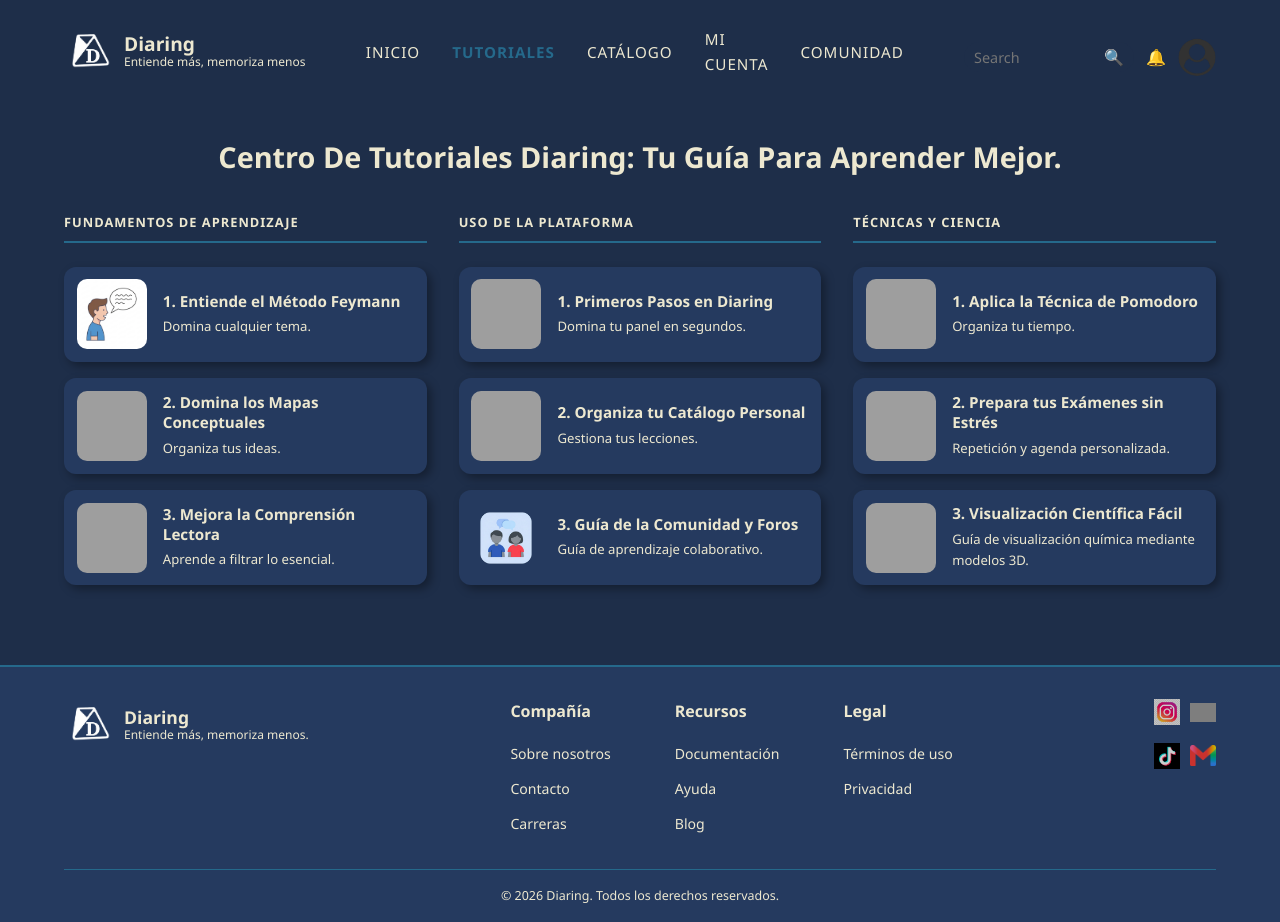
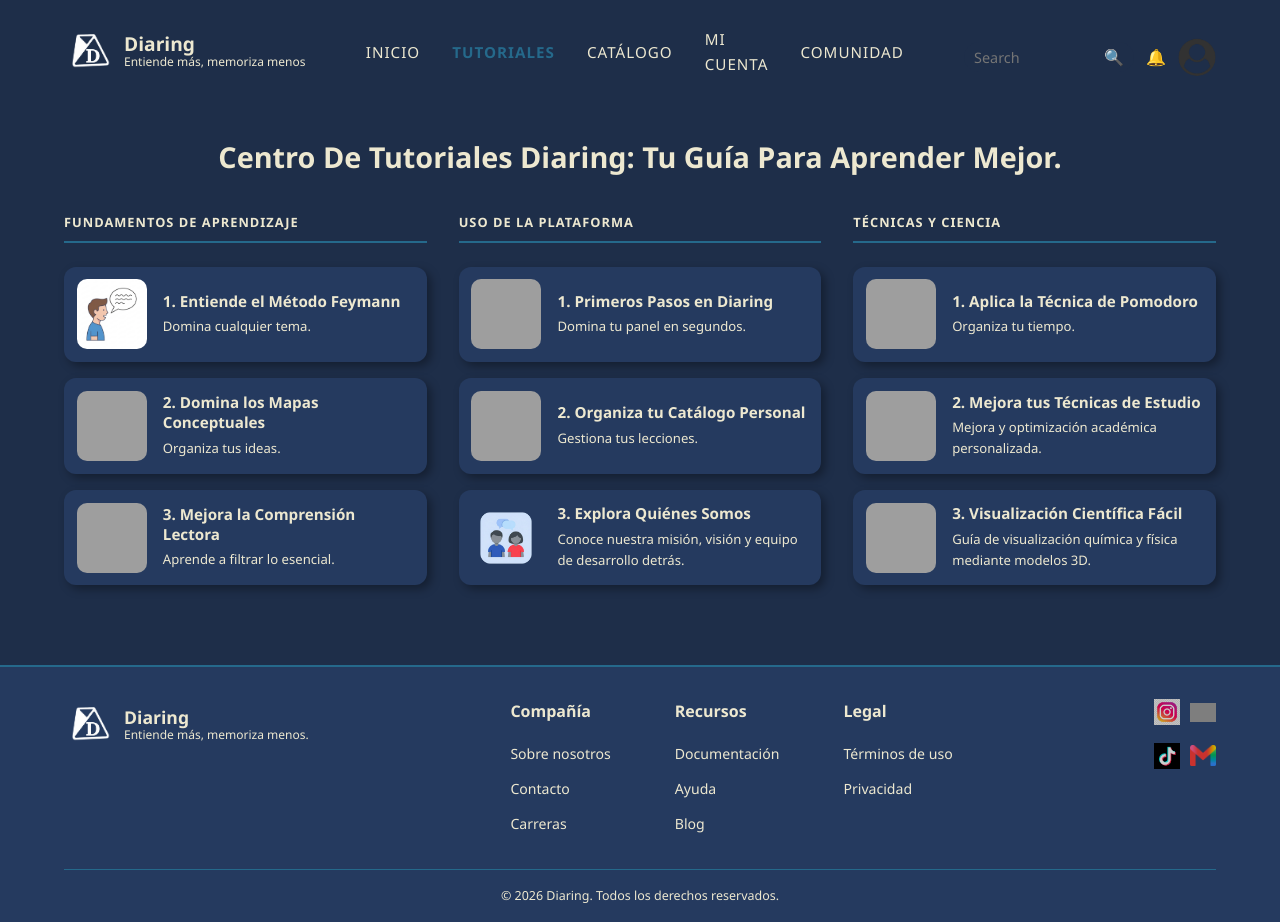
Before and after one commit to Nicolas-m-s/Diaring, a PHP site: page /Tutoriales.html in a window 1280 px wide. Run offline with PHP 8.4, Linux system fonts and the light colour scheme; grey boxes are pictures that could not be loaded.

Commit message:
Depurar comentarios CSS, Modificar apartado Tutoriales, Quitar redundancias Footer

```diff
--- a/Tutoriales.html
+++ b/Tutoriales.html
@@ -42,7 +42,7 @@
 
             <article class="columna">
                 <h2>FUNDAMENTOS DE APRENDIZAJE</h2>
-                <a href="#" class="tarjeta">
+                <a href="https://youtu.be/inZe9kW5djI?si=5TzzeIWEX8NCgzis" class="tarjeta">
                     <img src="img/IMG.png" alt="Método de Feymann">
                     <div class="tarjeta-info">
                         <p class="titulo"><span class="numero">1.</span> Entiende el Método Feymann</p>
@@ -50,7 +50,7 @@
                     </div>
                 </a>
 
-                <a href="#" class="tarjeta">
+                <a href="https://youtu.be/_vnxQG8uebY?si=BQFTbMgq_cQ55dl" class="tarjeta">
                     <img src="img/IMG(2).png" alt="Mapas Conceptuales">
                     <div class="tarjeta-info">
                         <p class="titulo"><span class="numero">2.</span> Domina los Mapas Conceptuales</p>
@@ -58,7 +58,7 @@
                     </div>
                 </a>
 
-                <a href="#" class="tarjeta">
+                <a href="https://youtu.be/rkWb3uAGSSw?si=or64LGDuo-QYvGho" class="tarjeta">
                     <img src="img/IMG(1).png" alt="Comprensión Lectora">
                     <div class="tarjeta-info">
                         <p class="titulo"><span class="numero">3.</span> Mejora la Comprensión Lectora</p>
@@ -85,18 +85,18 @@
                     </div>
                 </a>
 
-                <a href="#" class="tarjeta">
-                        <img src="img/IMG(5).png" alt="Comunidad y Foros">
+                <a href="comunidad.html" class="tarjeta">
+                        <img src="img/IMG(5).png" alt="Sobre Nosotros">
                     <div class="tarjeta-info">
-                        <p class="titulo"><span class="numero">3.</span> Guía de la Comunidad y Foros</p>
-                        <p class="descripcion">Guía de aprendizaje colaborativo.</p>
+                        <p class="titulo"><span class="numero">3.</span> Explora Quiénes Somos</p>
+                        <p class="descripcion">Conoce nuestra misión, visión y equipo de desarrollo detrás.</p>
                     </div>
                 </a>
             </article>
 
             <article class="columna">
                 <h2>TÉCNICAS Y CIENCIA</h2>
-                 <a href="#" class="tarjeta">
+                 <a href="https://youtu.be/V51bTPmFgRs?si=pIcr6cyz1NIkevvS" class="tarjeta">
                     <img src="img/IMG(6).png" alt="Técnica Pomodoro">
                     <div class="tarjeta-info">
                         <p class="titulo"><span class="numero">1.</span> Aplica la Técnica de Pomodoro</p>
@@ -104,19 +104,19 @@
                     </div>
                 </a>
 
-                 <a href="#" class="tarjeta">
-                    <img src="img/IMG(7).png" alt="Exámenes sin Estrés">
+                 <a href="https://youtu.be/Sp7nKR2WiKw?si=jLuqtuG1g3wjkaWF" class="tarjeta">
+                    <img src="img/IMG(7).png" alt="Técnicas de Estudio">
                     <div class="tarjeta-info">
-                        <p class="titulo"><span class="numero">2.</span> Prepara tus Exámenes sin Estrés</p>
-                        <p class="descripcion">Repetición y agenda personalizada.</p>
+                        <p class="titulo"><span class="numero">2.</span> Mejora tus Técnicas de Estudio</p>
+                        <p class="descripcion">Mejora y optimización académica personalizada.</p>
                     </div>
                 </a>
 
-                 <a href="#" class="tarjeta">
+                 <a href="https://phet.colorado.edu/es/" class="tarjeta">
                     <img src="img/IMG(8).png" alt="Visualización Científica">
                     <div class="tarjeta-info">
                         <p class="titulo"><span class="numero">3.</span> Visualización Científica Fácil</p>
-                        <p class="descripcion">Guía de visualización química mediante modelos 3D.</p>
+                        <p class="descripcion">Guía de visualización química y física mediante modelos 3D.</p>
                     </div>
                 </a>
             </article>
```
Also changed, not shown: CSS/styles.css (+7 -13 lines), Index.html (+0 -28 lines), comunidad.html (+1 -32 lines), 2 other files.
